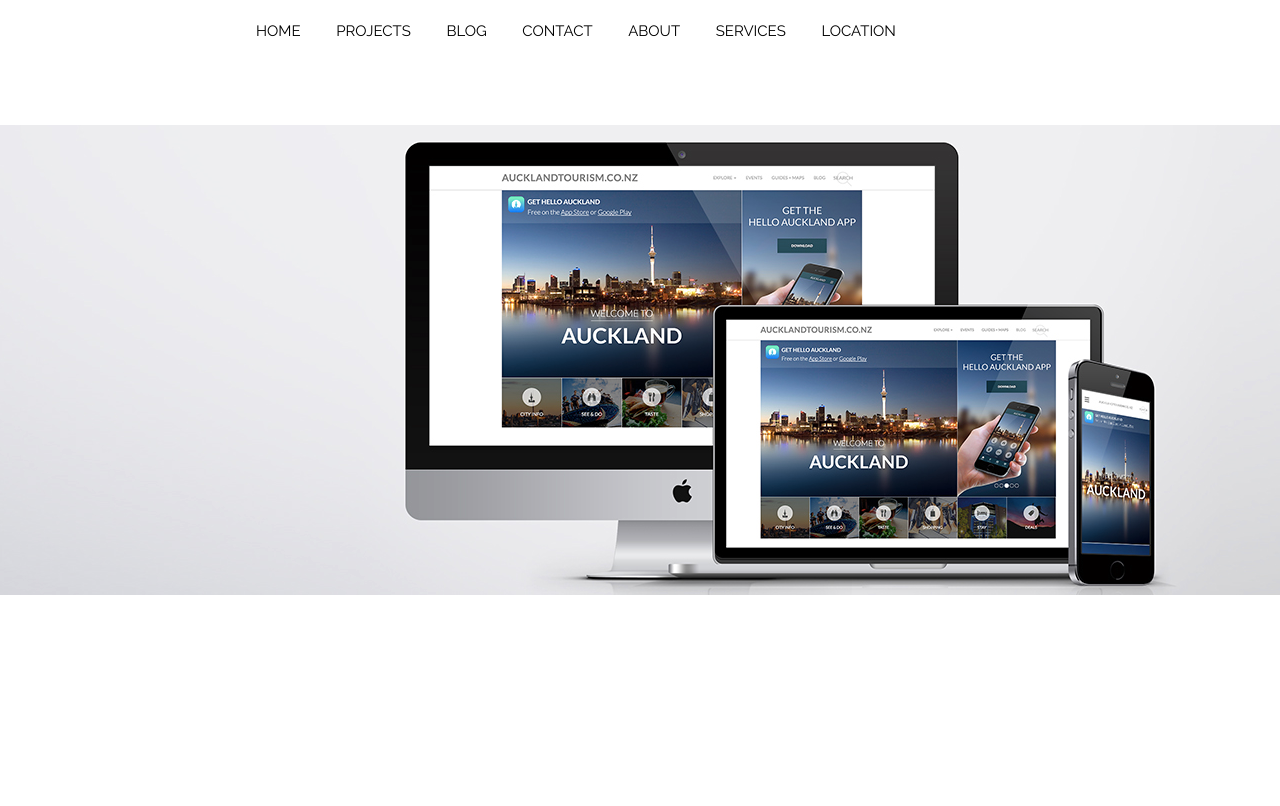
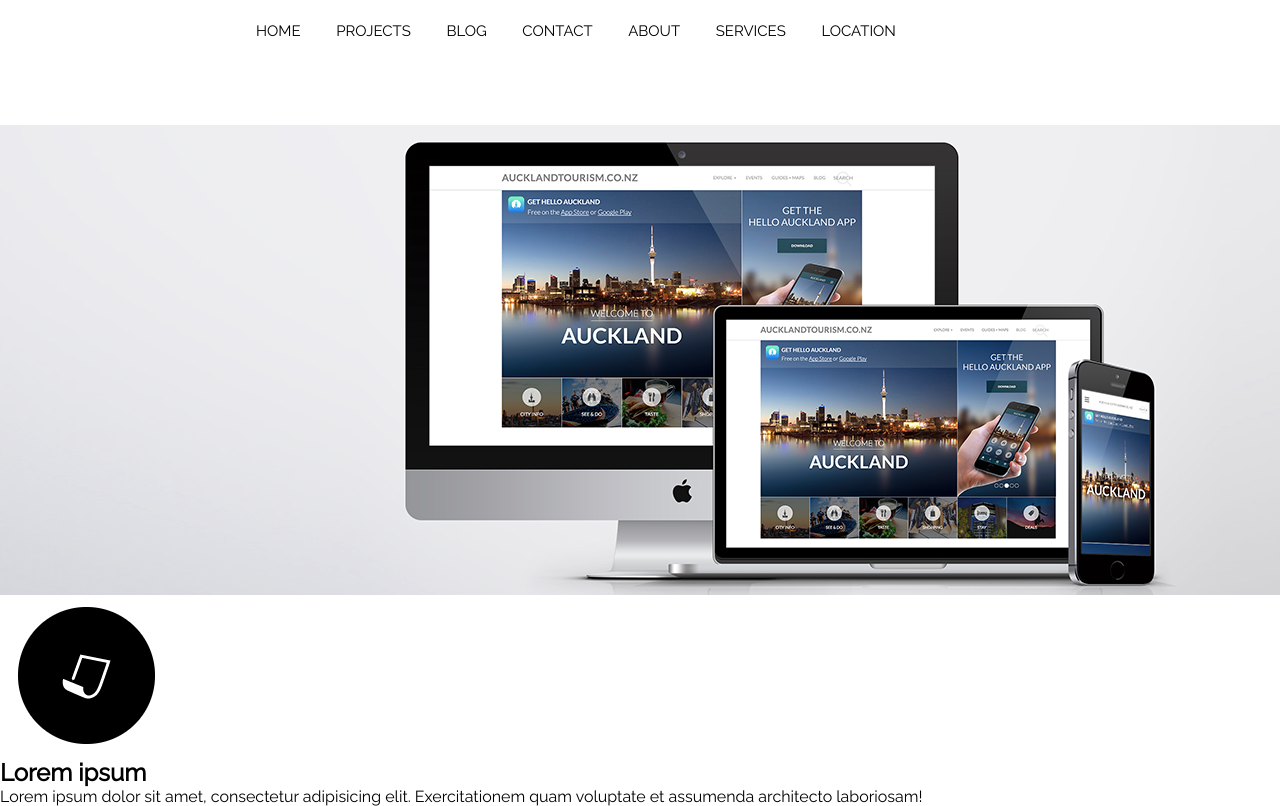
Before and after one commit to EvgenTechnoGen/practice-site, a plain HTML site: page index.html in a window 1280 px wide. Shown: the part 131-937 px from the top of the page. Before the commit the page ends 800 px from the top, so only its background shows below. Drawn offline with Linux system fonts and the light colour scheme.

Commit message:
Update index.html

```diff
--- a/index.html
+++ b/index.html
@@ -27,6 +27,15 @@
   </header>
   <main>
     <img src="img/mac.jpg" alt="" class="mw-100">
+    <div class="advantages_container">
+      <div class="advantages">
+        <div class="advantages_items">
+          <img src="img/img1.png" alt="">
+          <h2>Lorem ipsum</h2>
+          <p>Lorem ipsum dolor sit amet, consectetur adipisicing elit. Exercitationem quam voluptate et assumenda architecto laboriosam!</p>
+        </div>
+      </div>
+    </div>
   </main>
 
 </body>
```
